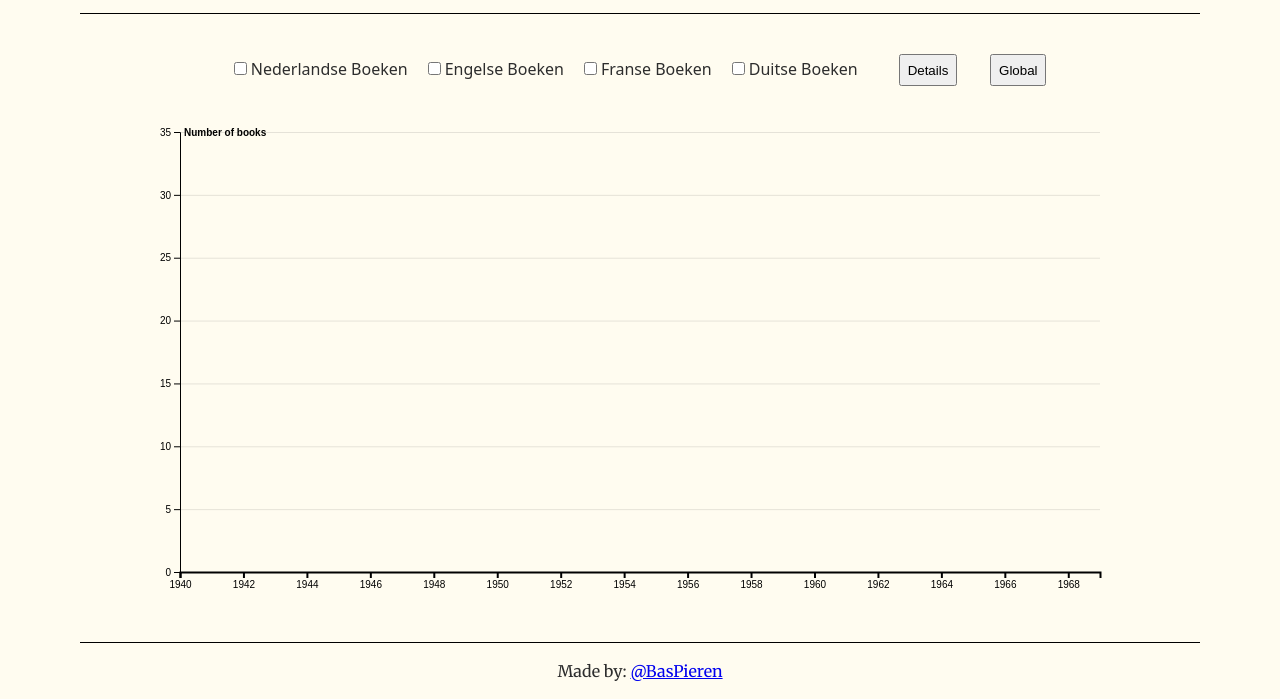
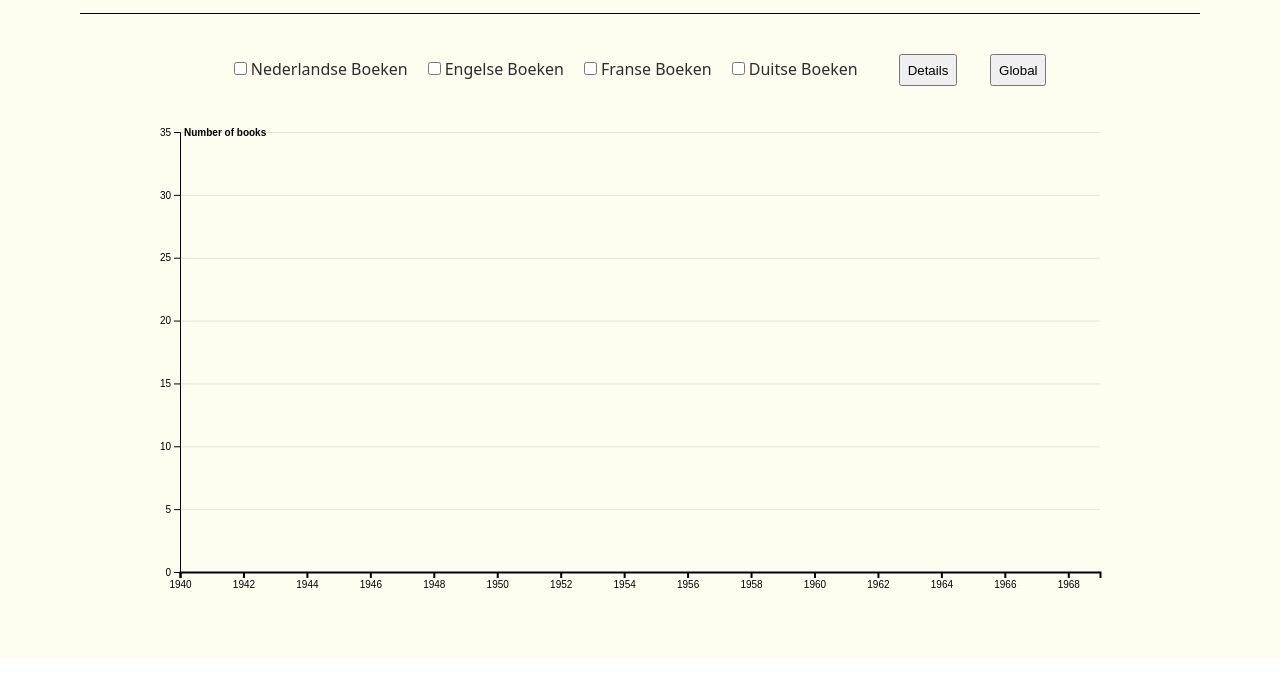
Before and after one commit to BasPieren/frontend-data, a website: page index.html in a window 1280 px wide. Shown: the part 131-830 px from the top of the page. After the commit the page ends 800 px from the top, so only its background shows below. Drawn offline with nearby package versions, Linux system fonts and the light colour scheme.

Commit message:
index.html | Edit | Removed some stuff

```diff
--- a/index.html
+++ b/index.html
@@ -49,10 +49,6 @@
 
     <svg></svg>
 
-    <div class="divider"></div>
-
-    <p>Made by: <a href="https://github.com/BasPieren" target="_blank">@BasPieren</a></p>
-
   </main>
 
 <script src="https://d3js.org/d3.v5.min.js"></script>
```
